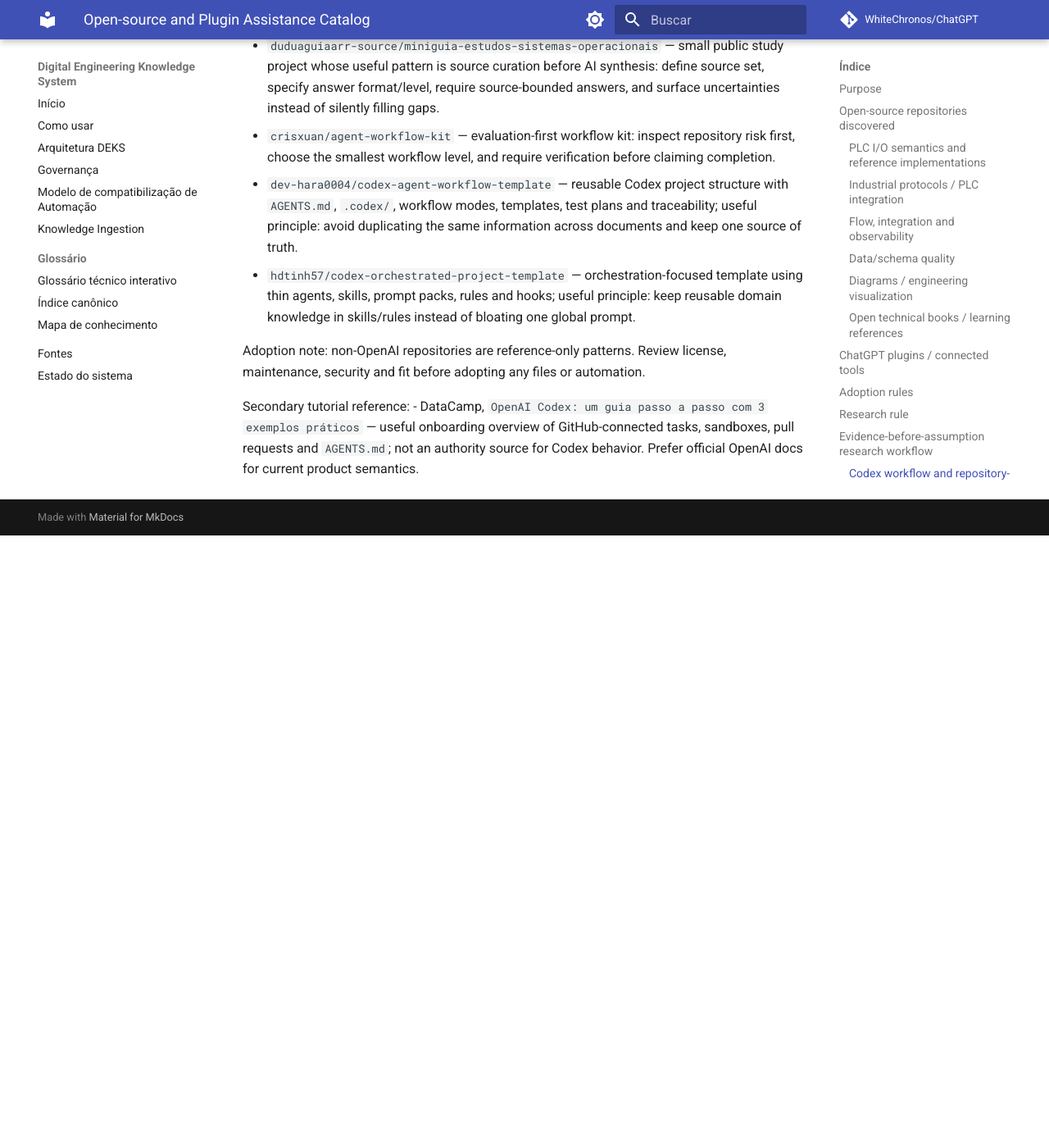
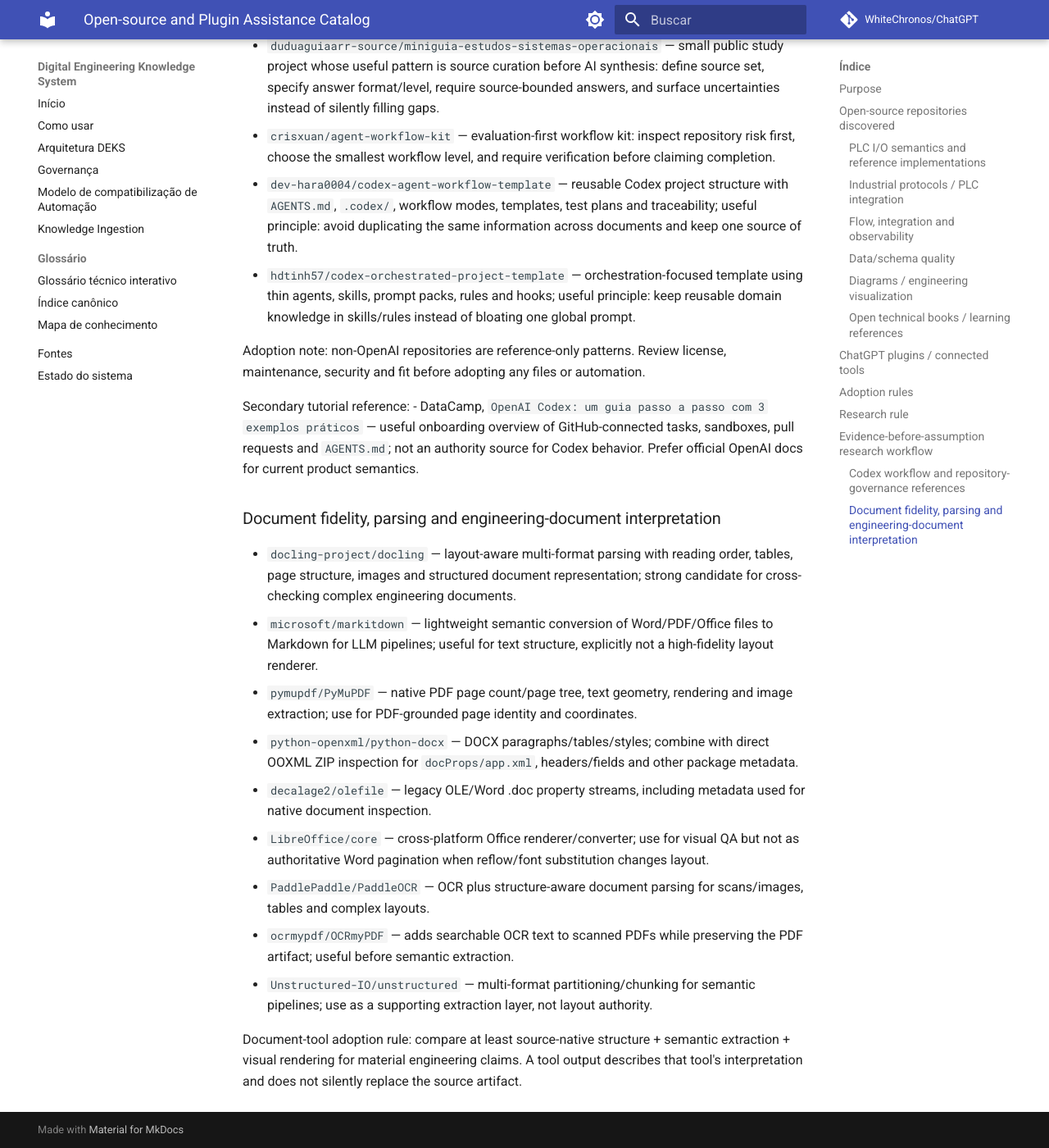
Before and after one commit to WhiteChronos/ChatGPT, an MkDocs documentation site: the page built from docs/OPEN_SOURCE_AND_PLUGIN_CATALOG.md, in a window 1280 px wide and 1400 px high, scrolled down 2859 px. Shown: the whole window at 82% size. Built offline with MkDocs 1.6.1 and Material for MkDocs 9.7.7, drawn with Linux system fonts in a browser that asks for light colours; comment, search, counter and statistics services are not loaded; before the commit the page ends 3512 px from its top, so only the background shows below that.

Commit message:
Add document fidelity and interpretation open-source stack

```diff
--- a/docs/OPEN_SOURCE_AND_PLUGIN_CATALOG.md
+++ b/docs/OPEN_SOURCE_AND_PLUGIN_CATALOG.md
@@ -93,3 +93,16 @@
 
 Secondary tutorial reference:
 - DataCamp, `OpenAI Codex: um guia passo a passo com 3 exemplos práticos` — useful onboarding overview of GitHub-connected tasks, sandboxes, pull requests and `AGENTS.md`; not an authority source for Codex behavior. Prefer official OpenAI docs for current product semantics.
+
+### Document fidelity, parsing and engineering-document interpretation
+- `docling-project/docling` — layout-aware multi-format parsing with reading order, tables, page structure, images and structured document representation; strong candidate for cross-checking complex engineering documents.
+- `microsoft/markitdown` — lightweight semantic conversion of Word/PDF/Office files to Markdown for LLM pipelines; useful for text structure, explicitly not a high-fidelity layout renderer.
+- `pymupdf/PyMuPDF` — native PDF page count/page tree, text geometry, rendering and image extraction; use for PDF-grounded page identity and coordinates.
+- `python-openxml/python-docx` — DOCX paragraphs/tables/styles; combine with direct OOXML ZIP inspection for `docProps/app.xml`, headers/fields and other package metadata.
+- `decalage2/olefile` — legacy OLE/Word .doc property streams, including metadata used for native document inspection.
+- `LibreOffice/core` — cross-platform Office renderer/converter; use for visual QA but not as authoritative Word pagination when reflow/font substitution changes layout.
+- `PaddlePaddle/PaddleOCR` — OCR plus structure-aware document parsing for scans/images, tables and complex layouts.
+- `ocrmypdf/OCRmyPDF` — adds searchable OCR text to scanned PDFs while preserving the PDF artifact; useful before semantic extraction.
+- `Unstructured-IO/unstructured` — multi-format partitioning/chunking for semantic pipelines; use as a supporting extraction layer, not layout authority.
+
+Document-tool adoption rule: compare at least source-native structure + semantic extraction + visual rendering for material engineering claims. A tool output describes that tool's interpretation and does not silently replace the source artifact.
```
